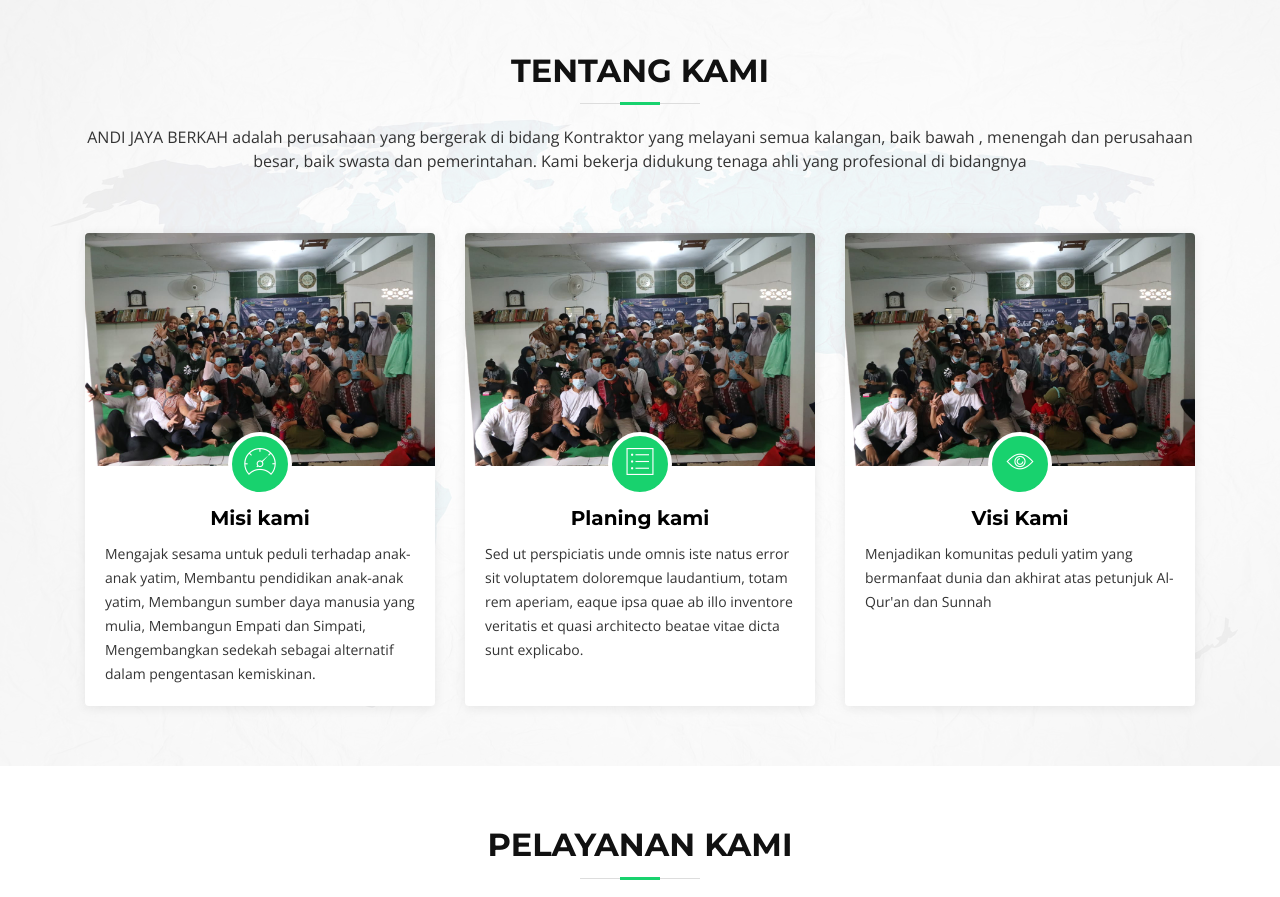
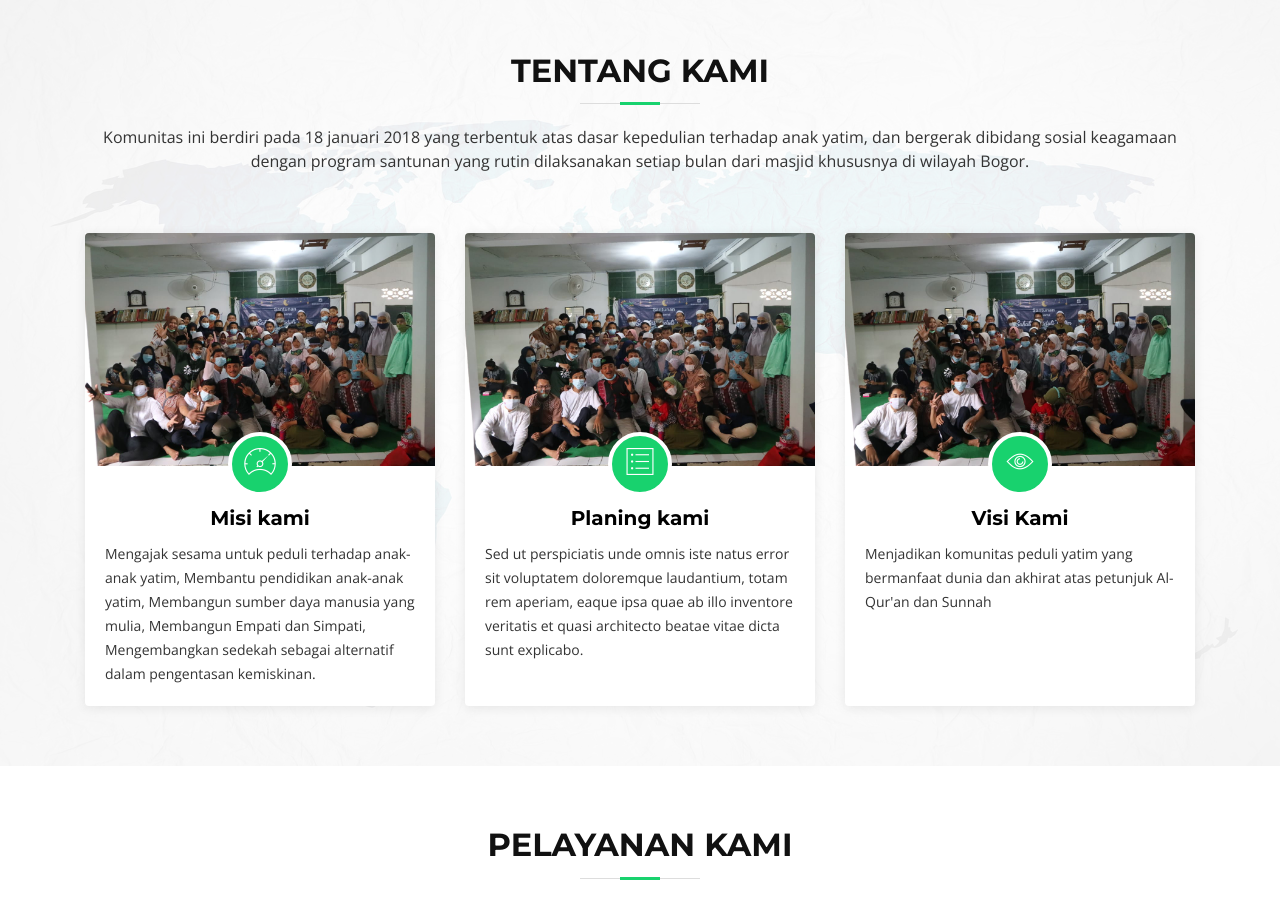
Before and after one commit to herdiiyan/herdiiyan.github.io, a plain HTML site: page index.html in a window 1280 px wide. Shown: the part 1040-1937 px from the top of the page. Drawn offline with nearby package versions, Linux system fonts and the light colour scheme; files whose address does not match are found by name.

Commit message:
Update index.html

```diff
--- a/index.html
+++ b/index.html
@@ -189,9 +189,7 @@
 
         <header class="section-header">
           <h3>TENTANG KAMI </h3>
-          <p>ANDI JAYA BERKAH adalah perusahaan yang bergerak di bidang Kontraktor yang melayani semua kalangan, baik
-            bawah , menengah dan perusahaan besar, baik swasta dan pemerintahan. Kami bekerja didukung tenaga ahli yang
-            profesional di bidangnya
+          <p>Komunitas ini berdiri pada 18 januari 2018 yang terbentuk atas dasar kepedulian terhadap anak yatim, dan bergerak dibidang sosial keagamaan dengan program santunan yang rutin dilaksanakan setiap bulan dari masjid khususnya di wilayah Bogor.
           </p>
         </header>
 
```
